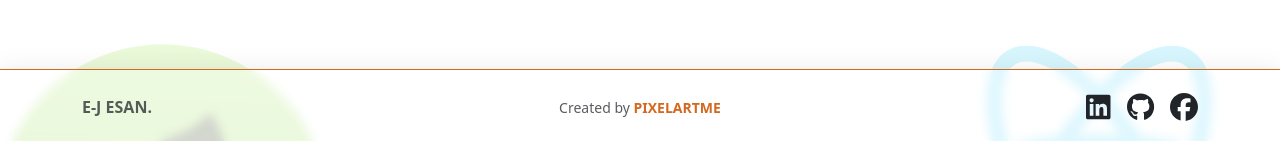
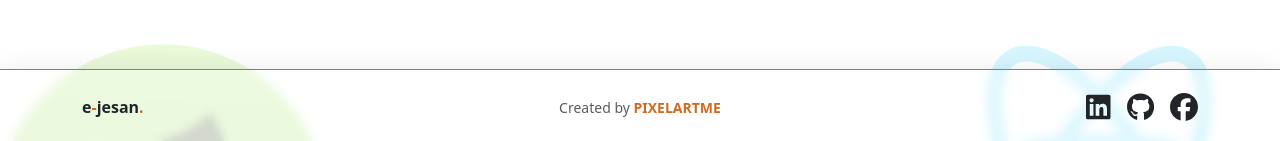
Before and after one commit to ricesush/portfoliov2, a React (Vite) app: page / in a window 1280 px wide. Shown: the part 1582-1723 px from the top of the page. Built offline with nearby package versions, Linux system fonts and the light colour scheme.

Commit message:
fixed footer

```diff
--- a/src/components/Footer.jsx
+++ b/src/components/Footer.jsx
@@ -1,4 +1,5 @@
 import { FontAwesomeIcon } from '@fortawesome/react-fontawesome';
+import { Link } from 'react-router-dom';
 import {
   faFacebook,
   faGithub,
@@ -13,14 +14,12 @@ export const Footer = () => {
   ];
   return (
     <div className='bg-glass border-0 border-top rounded-0'>
-      <footer className='container d-flex flex-wrap justify-content-between align-items-center py-3 '>
+      <footer className='container d-sm-flex text-center flex-wrap justify-content-between align-items-center py-3 '>
         <div className='col-md-4 d-flex align-items-center'>
-          <a
-            to='/'
-            className='mb-3 me-2 mb-md-0 text-muted text-decoration-none lh-1 fw-bold'
-          >
-            E-J ESAN.
-          </a>
+          <Link to='/' className='navbar-brand fw-bold'>
+            e<span className='yellowText'>-</span>jesan
+            <span className='yellowText'>.</span>
+          </Link>
         </div>
         <div className='mb-3 mb-md-0 text-muted'>
           <small>Created by </small>
```
